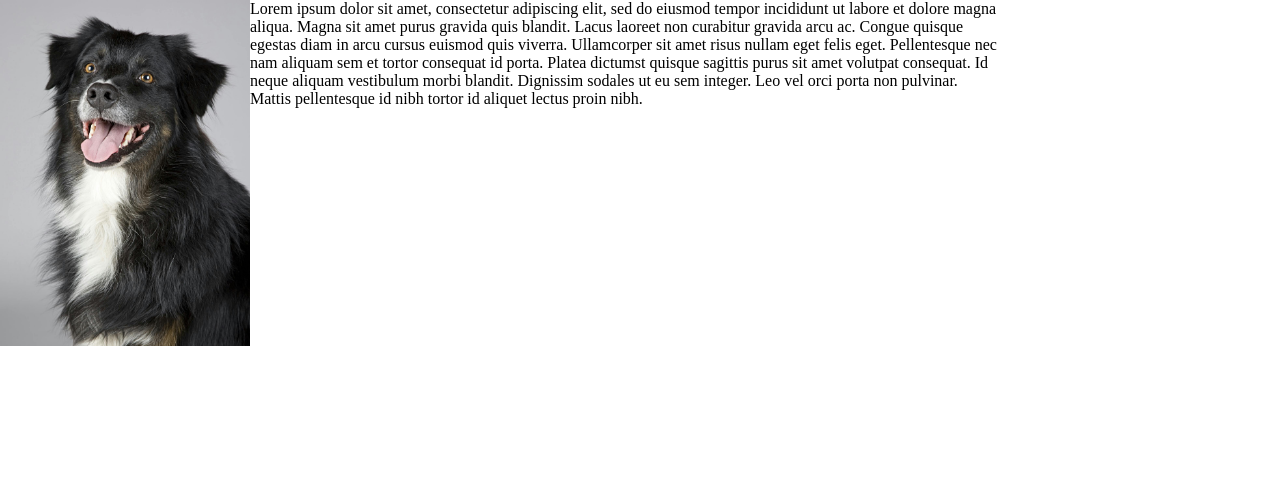
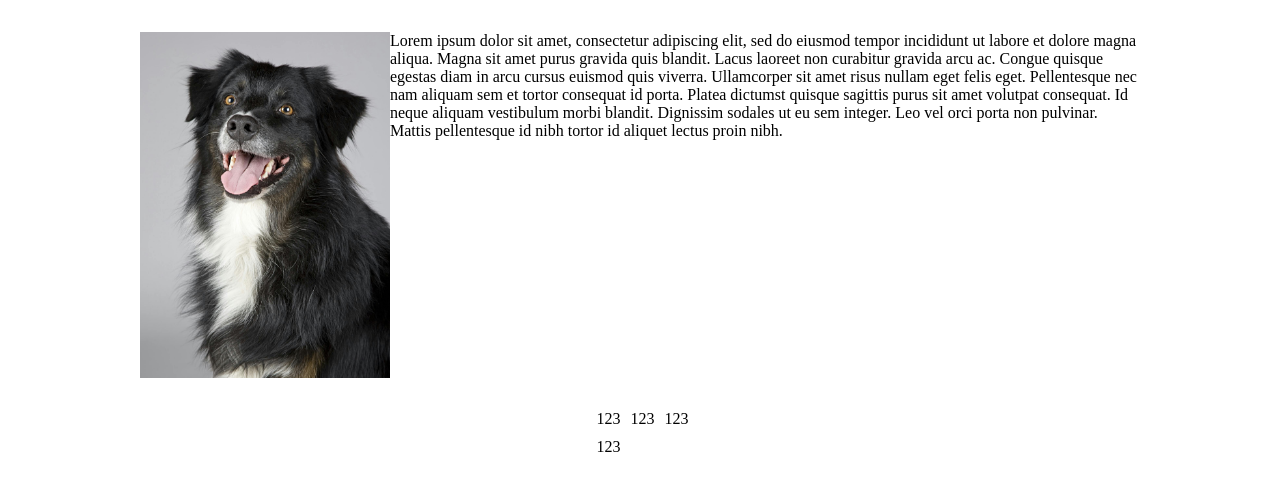
Before and after one commit to uwuzumaki/homepage, a website built with webpack: page src/index.html in a window 1280 px wide. Built offline with nearby package versions, Linux system fonts and the light colour scheme.

Commit message:
hero section and start of project list section

```diff
--- a/src/Hero/Hero.css
+++ b/src/Hero/Hero.css
@@ -1,5 +1,13 @@
+.hero {
+  display: flex;
+  justify-content: center;
+  align-items: center;
+}
+
 .hero-content-wrapper {
   max-width: 1000px;
+  margin: 0 auto;
+  padding: 32px;
 
   display: flex;
 }
--- /dev/null
+++ b/src/Main/Main.css
@@ -0,0 +1,7 @@
+.website-container {
+  display: grid;
+  max-width: 1000px;
+  grid-template-columns: repeat(3, 1fr);
+  justify-items: center;
+  gap: 10px;
+}
--- /dev/null
+++ b/src/Main/Main.js
@@ -0,0 +1,17 @@
+import Website from "../Website/Website";
+import "./Main.css";
+
+const Main = () => {
+  const app = document.querySelector("#app");
+
+  const container = document.createElement("section");
+  container.classList.add("website-container");
+  app.appendChild(container);
+
+  Website();
+  Website();
+  Website();
+  Website();
+};
+
+export default Main;
--- /dev/null
+++ b/src/Website/Website.css
@@ -0,0 +1,3 @@
+.website-tile {
+  max-width: 80%;
+}
--- /dev/null
+++ b/src/Website/Website.js
@@ -0,0 +1,12 @@
+import "./Website.css";
+
+const Website = () => {
+  const container = document.querySelector(".website-container");
+
+  const website = document.createElement("article");
+  website.classList.add("website-tile");
+  container.appendChild(website);
+  website.textContent = "123";
+};
+
+export default Website;
--- a/src/index.js
+++ b/src/index.js
@@ -1,5 +1,6 @@
 import "./styles.css";
 import Hero from "./Hero/Hero";
+import Main from "./Main/Main";
 
 const body = document.body;
 const app = document.createElement("div");
@@ -7,3 +8,4 @@ app.id = "app";
 body.appendChild(app);
 
 Hero();
+Main();
--- a/src/styles.css
+++ b/src/styles.css
@@ -4,3 +4,10 @@ body {
   padding: 0;
   margin: 0;
 }
+
+#app {
+  display: flex;
+  flex-direction: column;
+  justify-content: center;
+  align-items: center;
+}
```
